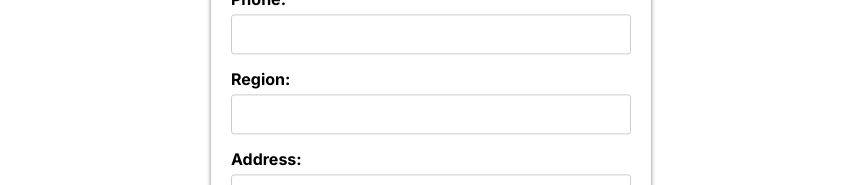
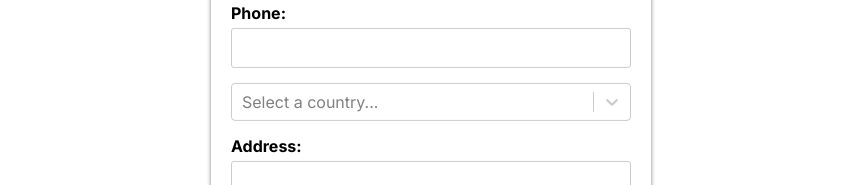
Before and after one commit to JagadeeshAleti/Parner-Portal, a Next.js app: page / in a window 1280 px wide. Both pictures are taken after a click on the button "Create". Shown: the part 420-605 px from the top of the page, without its empty margins (209-1071 px from the left). Built offline with nearby package versions, Linux system fonts and the light colour scheme; no server answers.

Commit message:
Adding dropdown for region

```diff
--- a/package.json
+++ b/package.json
@@ -12,6 +12,7 @@
     "axios": "^1.5.0",
     "next": "13.5.2",
     "react": "18.2.0",
-    "react-dom": "18.2.0"
+    "react-dom": "18.2.0",
+    "react-select": "^5.7.5"
   }
 }
--- a/src/app/global.css
+++ b/src/app/global.css
@@ -185,3 +185,11 @@ button[type="submit"] {
 }
 
 /* Add more styles as needed */
+.react-select__menu {
+  background-color: white;
+}
+
+/* If using an ID or additional classes */
+#my-custom-select.react-select__menu {
+  background-color: white;
+}
--- a/src/app/page.js
+++ b/src/app/page.js
@@ -1,7 +1,19 @@
 "use client";
 import axios from "axios";
 import './global.css';
+import Select from 'react-select';
 import { useEffect, useState } from "react";
+
+const countries = [
+  { label: "United States" },
+  { label: "Canada" },
+  { label: "India" },
+  { label: "Srilanka" },
+  { label: "Bhutan" },
+  { label: "Italy" },
+  { label: "Seria" },
+  { label: "Newyork" },
+]
 
 export default function Home() {
   const [partners, setPartners] = useState([]);
@@ -11,6 +23,8 @@ export default function Home() {
   const [editPartner, setEditPartner] = useState(false);
   const [createPartner, setCreatePartner] = useState(false);
   const [error, setError] = useState(null);
+  const [selectedCountry, setSelectedCountry] = useState(null);
+
   const [formData, setFormData] = useState({
     id: "",
     name: "",
@@ -19,7 +33,6 @@ export default function Home() {
     region: "",
     address: ""
   });
-
 
   useEffect(() => {
     getPartners();
@@ -33,6 +46,15 @@ export default function Home() {
       console.error("Error is: ", err);
     }
   }
+
+  const handleCountrySelect = (selectedOption) => {
+    setSelectedCountry(selectedOption);
+    setFormData(pre => ({
+      ...pre,
+      region: selectedOption?.label
+    }
+    ))
+  };
 
   function handlePartner(id) {
     window.location.href = `partner/${id}`;
@@ -48,6 +70,7 @@ export default function Home() {
   }
 
   function handleEdit(p, i) {
+    setSelectedCountry({ label: p?.region })
     setError(null);
     setPartnerId(p?.id);
     setFormData(partners[i]);
@@ -125,7 +148,8 @@ export default function Home() {
           <h1>Welcome to partner portal app</h1>
           <button onClick={() => {
             setError(null);
-            setFormData({})
+            setFormData({});
+            setSelectedCountry(null);
             setPopupBtnName("Create");
             setShowCreatePopup(true);
           }}>Create</button>
@@ -191,12 +215,14 @@ export default function Home() {
                   />
                 </div>
                 <div className="form-group">
-                  <label>Region:</label>
-                  <input
-                    type="text"
-                    name="region"
-                    value={formData.region || ''}
-                    onChange={handleInputChange}
+                  {/* <label>Region:</label> */}
+                  <Select
+                    options={countries}
+                    value={selectedCountry}
+                    onChange={handleCountrySelect}
+                    isSearchable={true}
+                    placeholder="Select a country..."
+                    styles={{ backgroundColor: "white"}}
                   />
                 </div>
                 <div className="form-group">
```
Also changed, not shown: 1 other file (tests, documents, lock files or other folders).
